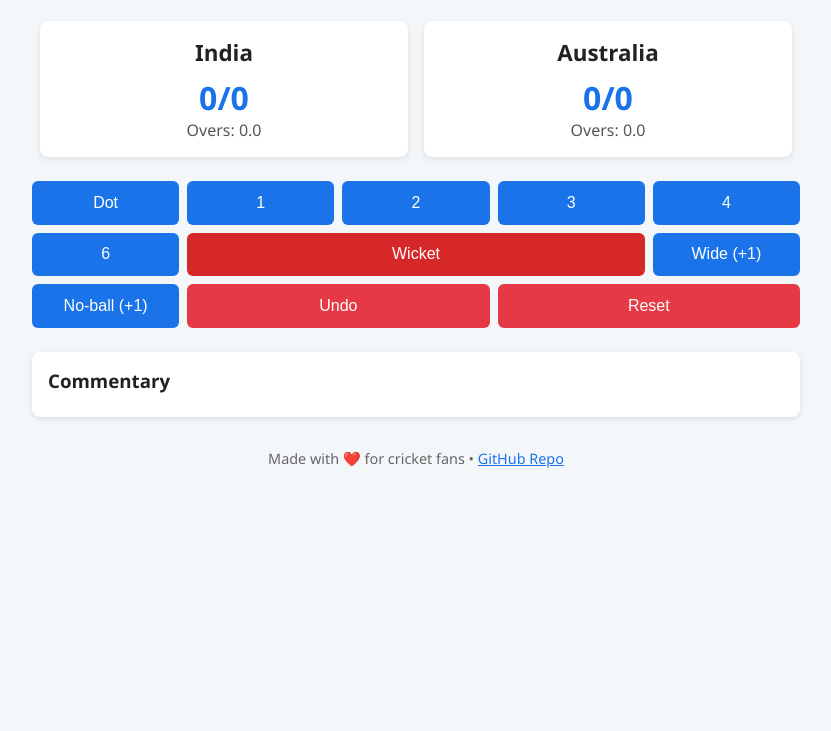
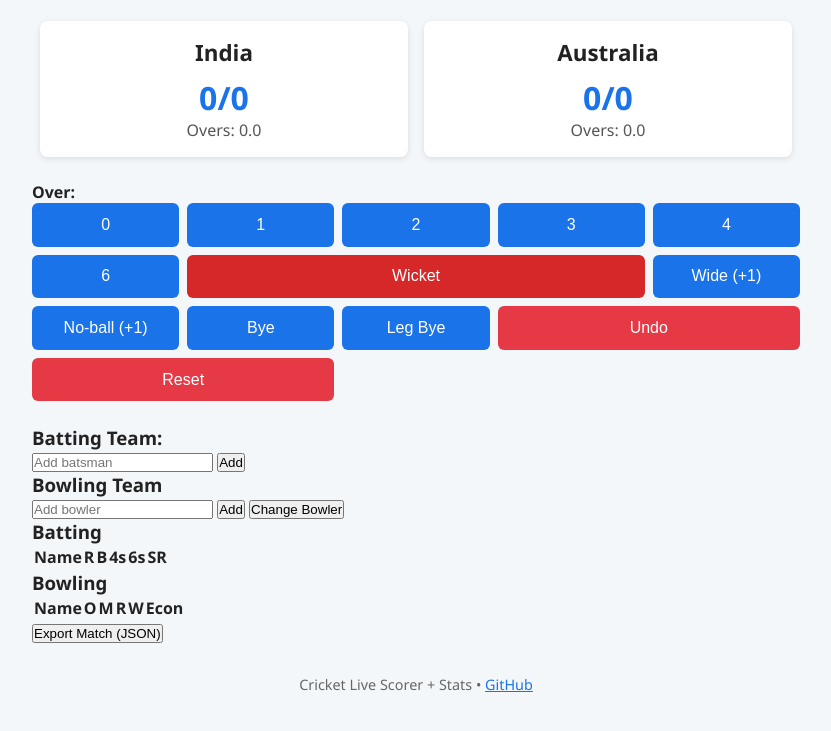
Before and after one commit to mrsm2020/cricket-live-scorer, a plain HTML site: page index.html in a window 1280 px wide. Shown: the part 143-874 px from the top of the page, without its empty margins (224-1055 px from the left). Before the commit the page ends 800 px from the top, so only its background shows below. Drawn offline with Linux system fonts and the light colour scheme.

Commit message:
Update title and footer for stats inclusion

```diff
--- a/index.html
+++ b/index.html
@@ -3,7 +3,7 @@
 <head>
   <meta charset="UTF-8" />
   <meta name="viewport" content="width=device-width, initial-scale=1.0"/>
-  <title>Cricket Live Scorer</title>
+  <title>Cricket Live Scorer + Stats</title>
   <link rel="stylesheet" href="style.css" />
 </head>
 <body>
@@ -25,18 +25,26 @@
           <h2 id="teamA-name">India</h2>
           <div class="runs"><span id="runsA">0</span>/<span id="wicketsA">0</span></div>
           <div class="overs">Overs: <span id="oversA">0.0</span></div>
+          <div class="current-players" id="batA"></div>
         </div>
 
         <div class="team-score" id="teamB-score">
           <h2 id="teamB-name">Australia</h2>
           <div class="runs"><span id="runsB">0</span>/<span id="wicketsB">0</span></div>
           <div class="overs">Overs: <span id="oversB">0.0</span></div>
+          <div class="current-players" id="batB"></div>
         </div>
+      </section>
+
+      <!-- Current Over -->
+      <section class="current-over">
+        <strong>Over:</strong> <span id="current-over-balls"></span>
+        <span id="current-bowler"></span>
       </section>
 
       <!-- Controls -->
       <section class="controls">
-        <button data-runs="0">Dot</button>
+        <button data-runs="0">0</button>
         <button data-runs="1">1</button>
         <button data-runs="2">2</button>
         <button data-runs="3">3</button>
@@ -45,19 +53,47 @@
         <button id="wicket">Wicket</button>
         <button id="wide">Wide (+1)</button>
         <button id="noball">No-ball (+1)</button>
+        <button id="bye">Bye</button>
+        <button id="legbye">Leg Bye</button>
         <button id="undo">Undo</button>
         <button id="reset">Reset</button>
       </section>
 
-      <!-- Ball-by-ball commentary -->
-      <section class="commentary">
-        <h3>Commentary</h3>
-        <ul id="ball-log"></ul>
+      <!-- Player Management -->
+      <section class="player-management">
+        <div>
+          <h3>Batting Team: <span id="batting-team-name"></span></h3>
+          <input id="new-batsman" placeholder="Add batsman" />
+          <button id="add-batsman">Add</button>
+          <ul id="batsmen-list"></ul>
+        </div>
+        <div>
+          <h3>Bowling Team</h3>
+          <input id="new-bowler" placeholder="Add bowler" />
+          <button id="add-bowler">Add</button>
+          <button id="change-bowler">Change Bowler</button>
+          <ul id="bowlers-list"></ul>
+        </div>
       </section>
+
+      <!-- Stats Tables -->
+      <section class="stats">
+        <div>
+          <h3>Batting</h3>
+          <table id="batting-table"><thead><tr><th>Name</th><th>R</th><th>B</th><th>4s</th><th>6s</th><th>SR</th></tr></thead><tbody></tbody></table>
+        </div>
+        <div>
+          <h3>Bowling</h3>
+          <table id="bowling-table"><thead><tr><th>Name</th><th>O</th><th>M</th><th>R</th><th>W</th><th>Econ</th></tr></thead><tbody></tbody></table>
+        </div>
+      </section>
+
+      <!-- Export -->
+      <button id="export">Export Match (JSON)</button>
     </main>
 
     <footer>
-      <p>Made with ❤️ for cricket fans • <a href="https://github.com/YOUR_USERNAME/cricket-live-scorer" target="_blank">GitHub Repo</a></p>
+      <p>Cricket Live Scorer + Stats • <a href="https://github.com/YOUR_USERNAME/cricket-live-scorer" target="_blank">GitHub</a></p>
     </footer>
   </div>
 
```
